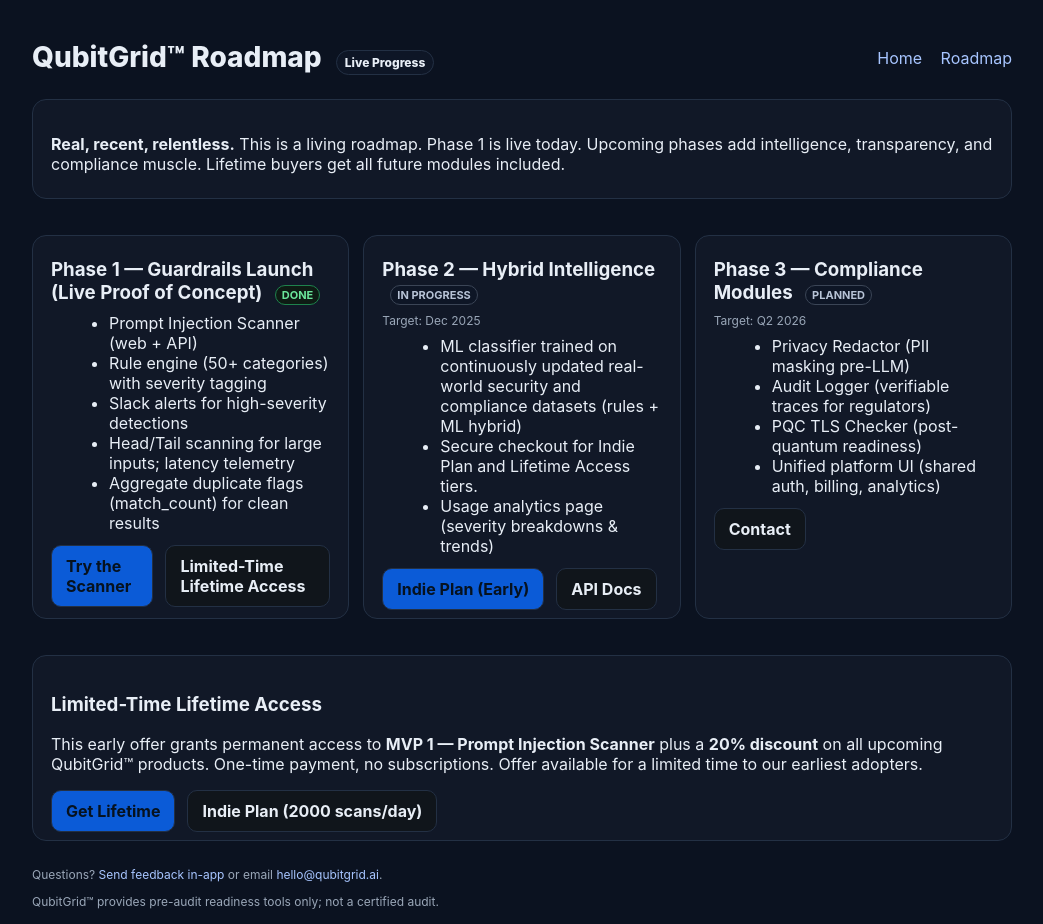
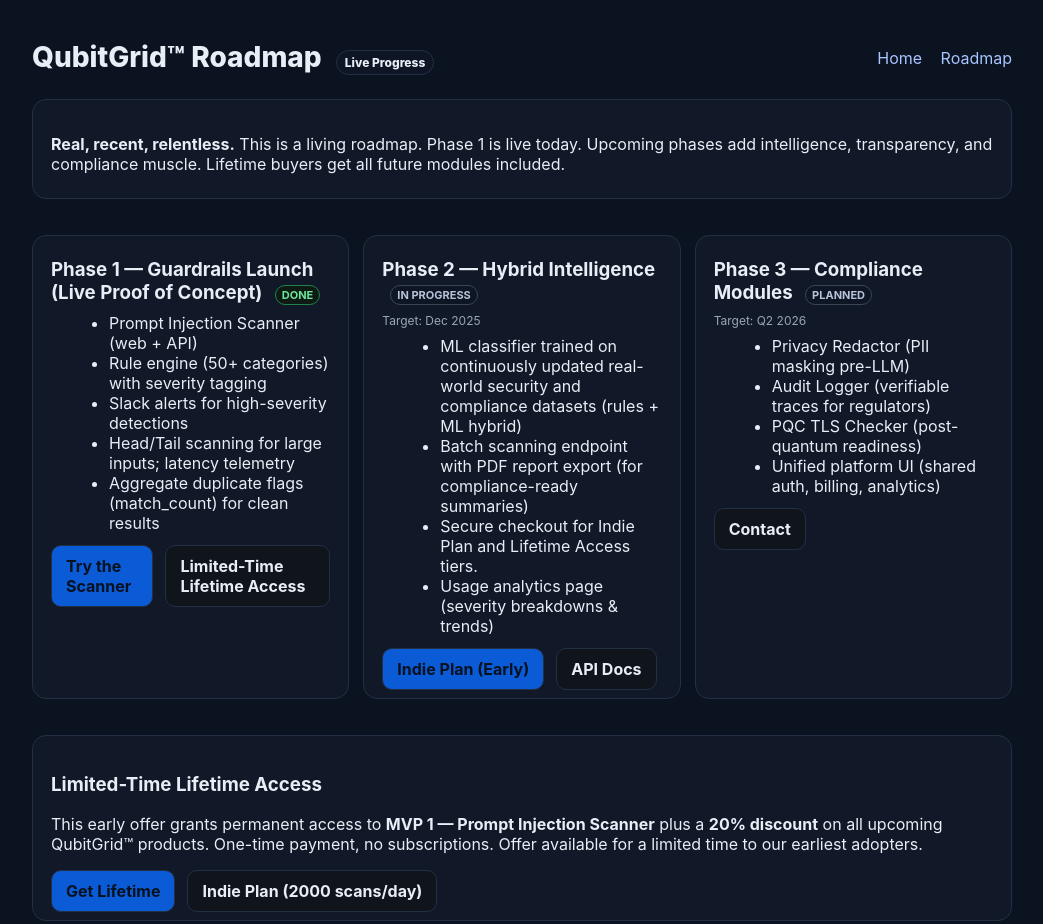
Before and after one commit to sentientcosmos/quantumedge, a plain HTML site: page 1 - Scanner/roadmap.html in a window 1280 px wide. Shown: the top 924 px of the page, without its empty margins (118-1161 px from the left). Drawn offline with Linux system fonts and the light colour scheme.

```diff
--- a/1 - Scanner/roadmap.html
+++ b/1 - Scanner/roadmap.html
@@ -69,6 +69,7 @@
         <div class="eta">Target: Dec 2025</div>
         <ul>
           <li>ML classifier trained on continuously updated real-world security and compliance datasets (rules + ML hybrid)</li>
+	  <li>Batch scanning endpoint with PDF report export (for compliance-ready summaries)</li>
           <li>Secure checkout for Indie Plan and Lifetime Access tiers.</li>
           <li>Usage analytics page (severity breakdowns & trends)</li>
         </ul>
```
